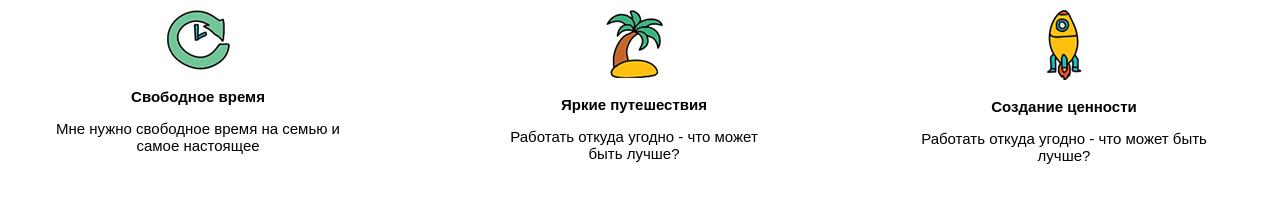
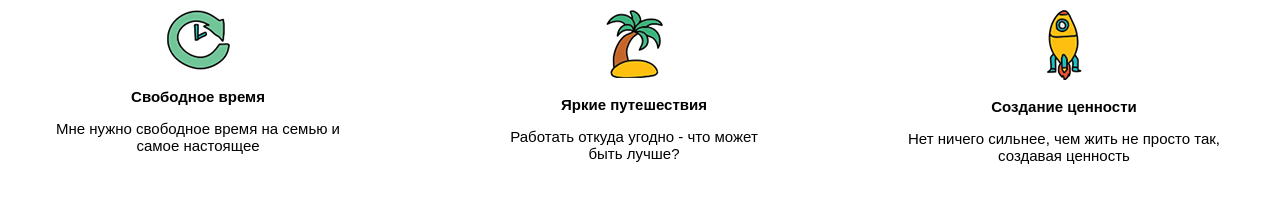
Before and after one commit to DmitriyWASSAP/Homeworl-3, a plain HTML site: page index.html in a window 1280 px wide. Shown: the part 1120-1340 px from the top of the page. Drawn offline with Linux system fonts and the light colour scheme.

Commit message:
Update index.html

```diff
--- a/index.html
+++ b/index.html
@@ -44,7 +44,7 @@
                 <div class="raketa">
                   <img src="icon3.jpg" alt="Ракета" class="imgraketa">
                     <h3 class="skill-title">Создание ценности</h3>
-                    <p>Работать откуда угодно - что может быть лучше?</p>
+                    <p>Нет ничего сильнее, чем жить не просто так, создавая ценность</p>
                 </div>
             </div>
         </div>
```
